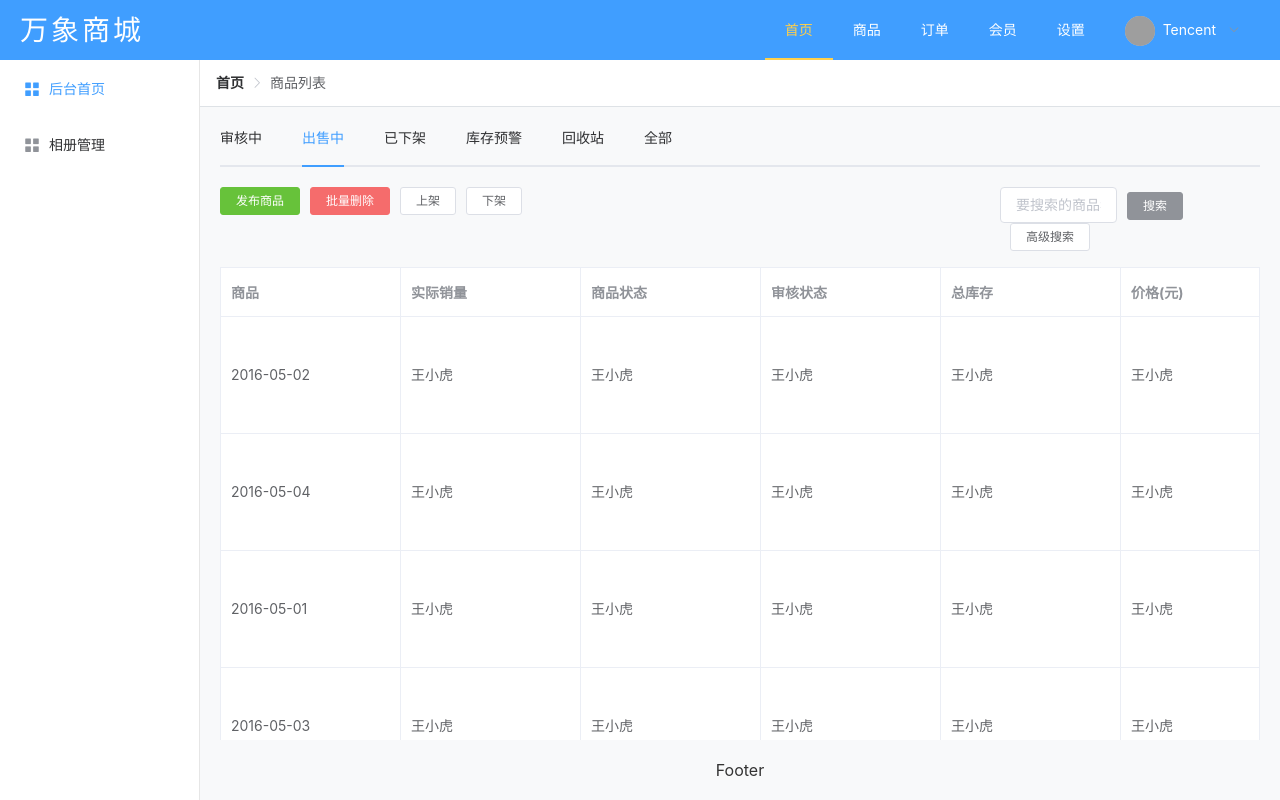
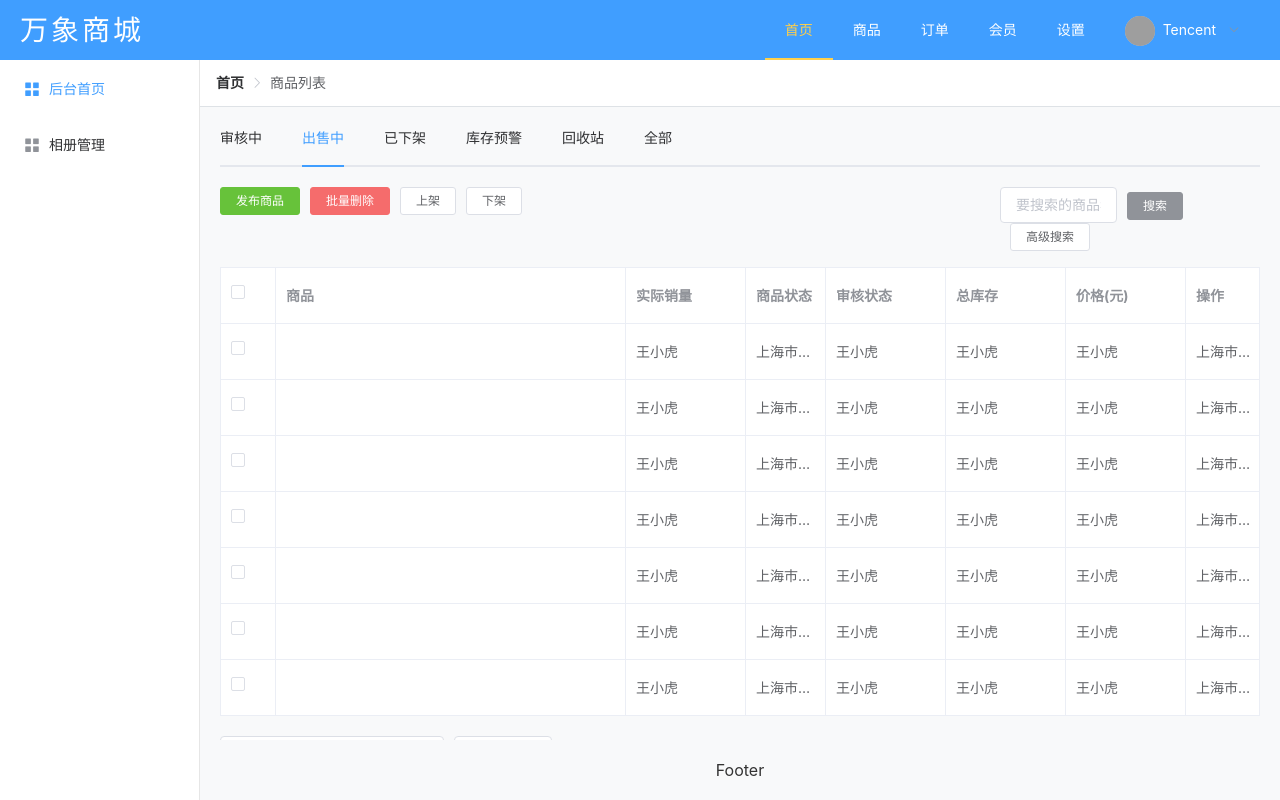
Before and after one commit to JinYuRin/vue-element-cms_shop, a Vue app: page /#/shop/goods/list in a window 1280 px wide. Built offline with nearby package versions, Linux system fonts and the light colour scheme; grey boxes are pictures that could not be loaded.

Commit message:
修改部分注释

```diff
--- a/src/views/shop/goods/list.vue
+++ b/src/views/shop/goods/list.vue
@@ -32,21 +32,42 @@
             <el-button size="mini">高级搜索</el-button>
           </el-col>
         </el-row>
-        <el-table class="mt-3" :data="tableData" border style="width: 100%">
-          <el-table-column prop="date" label="商品" width="180">
+        <el-table
+          border
+          class="mt-3"
+          ref="multipleTable"
+          :data="tableData"
+          tooltip-effect="dark"
+          style="width: 100%"
+          @selection-change="handleSelectionChange"
+        >
+          <el-table-column type="selection" width="55"> </el-table-column>
+          <el-table-column label="商品" width="350"> </el-table-column>
+          <el-table-column prop="name" label="实际销量" width="120">
           </el-table-column>
-          <el-table-column prop="name" label="实际销量" width="180">
+          <el-table-column
+            prop="address"
+            label="商品状态"
+            width="80"
+            show-overflow-tooltip
+          >
+          </el-table-column>
+
+          <el-table-column prop="name" label="审核状态" width="120">
           </el-table-column
-          ><el-table-column prop="name" label="商品状态" width="180">
+          ><el-table-column prop="name" label="总库存" width="120">
           </el-table-column
-          ><el-table-column prop="name" label="审核状态" width="180">
+          ><el-table-column prop="name" label="价格(元)" width="120">
           </el-table-column
-          ><el-table-column prop="name" label="总库存" width="180">
-          </el-table-column
-          ><el-table-column prop="name" label="价格(元)" width="180">
+          ><el-table-column prop="address" label="操作" show-overflow-tooltip>
           </el-table-column>
-          <el-table-column prop="address" label="操作"> </el-table-column>
         </el-table>
+        <div style="margin-top: 20px">
+          <el-button @click="toggleSelection([tableData[1], tableData[2]])"
+            >切换第二、第三行的选中状态</el-button
+          >
+          <el-button @click="toggleSelection()">取消选择</el-button>
+        </div>
       </el-main>
       <el-footer>Footer</el-footer>
     </el-container>
@@ -60,6 +81,11 @@ export default {
       activeName: "second",
       tableData: [
         {
+          date: "2016-05-03",
+          name: "王小虎",
+          address: "上海市普陀区金沙江路 1518 弄",
+        },
+        {
           date: "2016-05-02",
           name: "王小虎",
           address: "上海市普陀区金沙江路 1518 弄",
@@ -67,19 +93,30 @@ export default {
         {
           date: "2016-05-04",
           name: "王小虎",
-          address: "上海市普陀区金沙江路 1517 弄",
+          address: "上海市普陀区金沙江路 1518 弄",
         },
         {
           date: "2016-05-01",
           name: "王小虎",
-          address: "上海市普陀区金沙江路 1519 弄",
+          address: "上海市普陀区金沙江路 1518 弄",
         },
         {
-          date: "2016-05-03",
+          date: "2016-05-08",
           name: "王小虎",
-          address: "上海市普陀区金沙江路 1516 弄",
+          address: "上海市普陀区金沙江路 1518 弄",
+        },
+        {
+          date: "2016-05-06",
+          name: "王小虎",
+          address: "上海市普陀区金沙江路 1518 弄",
+        },
+        {
+          date: "2016-05-07",
+          name: "王小虎",
+          address: "上海市普陀区金沙江路 1518 弄",
         },
       ],
+      multipleSelection: [],
     };
   },
 
@@ -90,6 +127,18 @@ export default {
   methods: {
     handleClick(tab, event) {
       console.log(tab, event);
+    },
+    toggleSelection(rows) {
+      if (rows) {
+        rows.forEach((row) => {
+          this.$refs.multipleTable.toggleRowSelection(row);
+        });
+      } else {
+        this.$refs.multipleTable.clearSelection();
+      }
+    },
+    handleSelectionChange(val) {
+      this.multipleSelection = val;
     },
   },
 };
```
